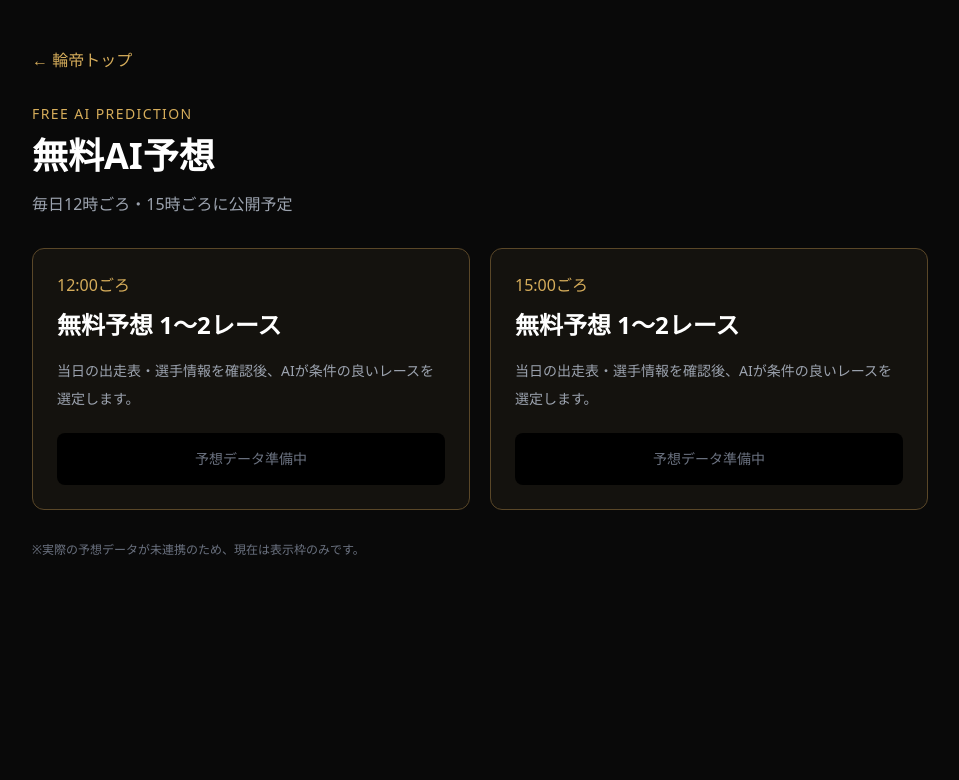
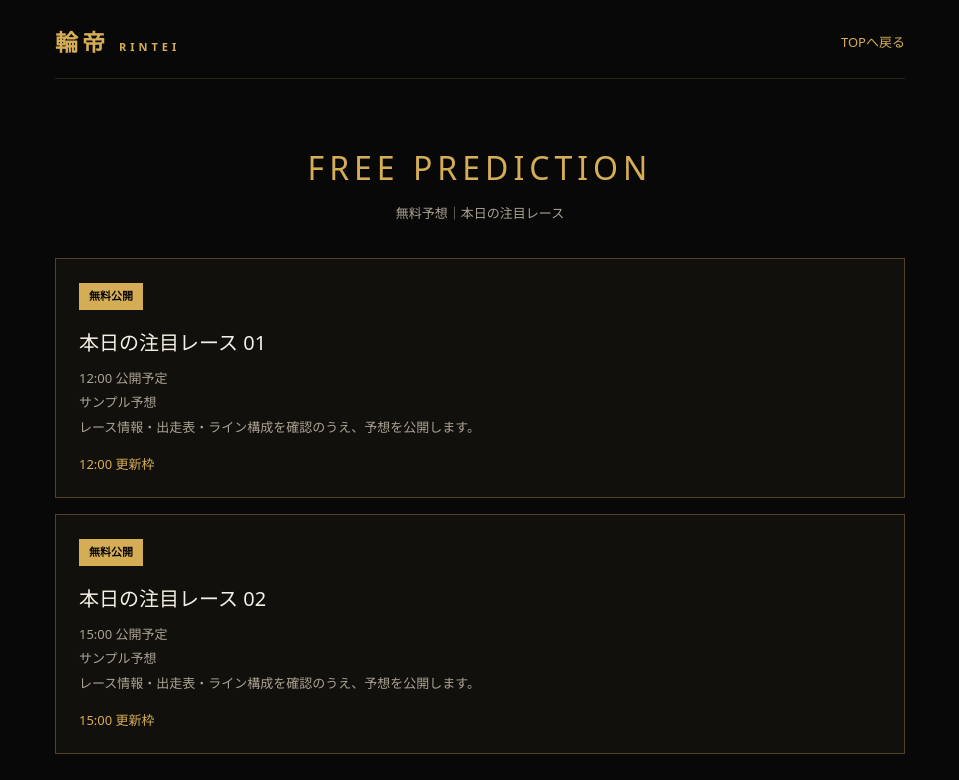
Before and after one commit to nkcleankazu-ai/Rintei-Keirin, a Next.js app: page /free in a window 1280 px wide. Shown: the top 780 px of the page, without its empty margins (160-1119 px from the left). Built offline with nearby package versions, Linux system fonts and the light colour scheme.

Commit message:
Refactor FreePage component with race data and styling
Updated the layout and styling of the FreePage component, added dynamic race information, and improved accessibility with semantic HTML elements.

```diff
--- a/src/app/free/page.tsx
+++ b/src/app/free/page.tsx
@@ -1,27 +1,60 @@
+import Link from "next/link";
+
+const races = [
+  { time: "12:00 公開予定", title: "本日の注目レース 01", status: "サンプル予想", mark: "無料公開" },
+  { time: "15:00 公開予定", title: "本日の注目レース 02", status: "サンプル予想", mark: "無料公開" },
+];
+
 export default function FreePage() {
   return (
-    <main className="min-h-screen bg-[#090909] px-5 py-12 text-white">
-      <div className="mx-auto max-w-4xl">
-        <a href="/" className="text-[#d6ad5b]">← 輪帝トップ</a>
-        <p className="mt-8 text-sm tracking-widest text-[#d6ad5b]">FREE AI PREDICTION</p>
-        <h1 className="mt-3 text-4xl font-black">無料AI予想</h1>
-        <p className="mt-4 text-gray-400">毎日12時ごろ・15時ごろに公開予定</p>
+    <main style={{ minHeight: "100vh", background: "#080808", color: "#f5f0e5", padding: "25px 18px" }}>
+      <style>{`
+        * { box-sizing: border-box; }
+        body { margin: 0; background: #080808; }
+        a { text-decoration: none; }
+        .free-wrap { max-width: 850px; margin: auto; }
+        .free-logo { color: #d5ad55; font-size: 23px; font-weight: 900; letter-spacing: 4px; }
+        .free-title { text-align: center; color: #d5ad55; font-size: 32px; letter-spacing: 5px; margin: 65px 0 12px; }
+        .free-sub { text-align: center; color: #aaa293; font-size: 13px; margin-bottom: 35px; }
+        .free-card { border: 1px solid #514126; background: #12100c; padding: 23px; margin: 16px 0; }
+        .free-tag { display: inline-block; color: #080808; background: #d5ad55; padding: 5px 10px; font-size: 11px; font-weight: bold; }
+        .free-card h2 { font-size: 20px; margin: 18px 0 8px; }
+        .free-muted { color: #aaa293; font-size: 13px; line-height: 1.9; }
+        .free-button { display: inline-block; color: #d5ad55; border: 1px solid #806633; padding: 11px 18px; margin-top: 12px; font-size: 13px; }
+        .free-notice { border: 1px solid #493d29; padding: 18px; color: #aaa293; font-size: 12px; line-height: 1.9; margin-top: 28px; }
+      `}</style>
 
-        <div className="mt-8 grid gap-5 sm:grid-cols-2">
-          {["12:00ごろ", "15:00ごろ"].map((time) => (
-            <section key={time} className="rounded-xl border border-[#5a4728] bg-[#14120e] p-6">
-              <p className="text-[#d6ad5b]">{time}</p>
-              <h2 className="mt-3 text-2xl font-bold">無料予想 1〜2レース</h2>
-              <p className="mt-4 text-sm leading-7 text-gray-400">
-                当日の出走表・選手情報を確認後、AIが条件の良いレースを選定します。
-              </p>
-              <div className="mt-5 rounded-lg bg-black p-4 text-center text-sm text-gray-500">
-                予想データ準備中
-              </div>
-            </section>
-          ))}
+      <div className="free-wrap">
+        <header style={{ display: "flex", justifyContent: "space-between", alignItems: "center", borderBottom: "1px solid #292319", paddingBottom: 18 }}>
+          <div className="free-logo">輪帝 <span style={{ fontSize: 11 }}>RINTEI</span></div>
+          <Link href="/" style={{ color: "#d5ad55", fontSize: 13 }}>TOPへ戻る</Link>
+        </header>
+
+        <h1 className="free-title">FREE PREDICTION</h1>
+        <p className="free-sub">無料予想｜本日の注目レース</p>
+
+        {races.map((race, index) => (
+          <section className="free-card" key={race.title}>
+            <span className="free-tag">{race.mark}</span>
+            <h2>{race.title}</h2>
+            <p className="free-muted">{race.time}</p>
+            <p className="free-muted">{race.status}</p>
+            <p className="free-muted">
+              レース情報・出走表・ライン構成を確認のうえ、予想を公開します。
+            </p>
+            <div style={{ color: "#d5ad55", fontSize: 13, marginTop: 15 }}>
+              {index === 0 ? "12:00 更新枠" : "15:00 更新枠"}
+            </div>
+          </section>
+        ))}
+
+        <div className="free-notice">
+          ※現在表示している内容はページ見本です。実際の開催情報・予想・結果ではありません。実際のレース情報を確認してから公開します。
         </div>
-        <p className="mt-8 text-xs text-gray-500">※実際の予想データが未連携のため、現在は表示枠のみです。</p>
+
+        <div style={{ textAlign: "center", padding: "35px 0" }}>
+          <Link href="/paid" className="free-button">有料予想を見る →</Link>
+        </div>
       </div>
     </main>
   );
```
